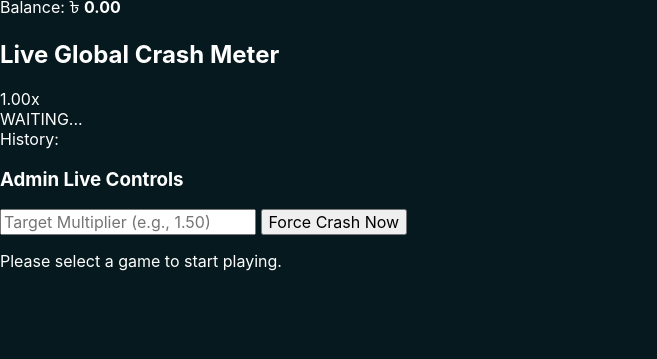
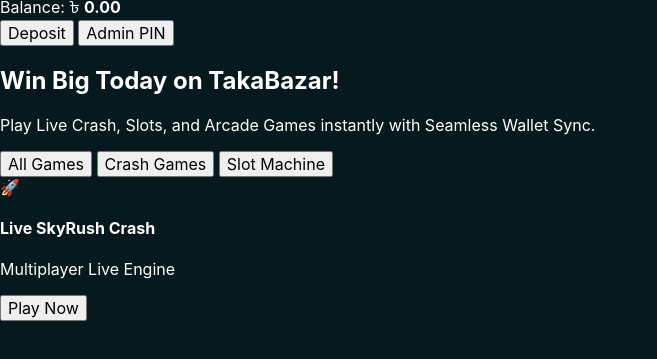
Before and after one commit to Sifulla/Takabazar, a website: page public/index.html in a window 1280 px wide. Shown: the part 23-382 px from the top of the page, without its empty margins (0-657 px from the left). Drawn offline with Linux system fonts and the light colour scheme; no server answers.

Commit message:
Update index.html

```diff
--- a/public/index.html
+++ b/public/index.html
@@ -5,52 +5,100 @@
   <meta name="viewport" content="width=device-width, initial-scale=1.0">
   <title>TakaBazar - Universal Gaming Platform</title>
   <link rel="stylesheet" href="/style.css">
+  <link href="https://fonts.googleapis.com/css2?family=Poppins:wght@400;600;700&display=swap" rel="stylesheet">
 </head>
 <body>
-  <!-- Header / Navigation Bar -->
-  <header class="header">
-    <div class="logo">TakaBazar</div>
-    <div class="wallet-info">
-      <span>Balance: ৳ <strong id="walletBalance">0.00</strong></span>
+
+  <!-- Top Navigation Bar -->
+  <header class="navbar">
+    <div class="logo">Taka<span>Bazar</span></div>
+    <div class="user-nav">
+      <div class="wallet-badge">
+        <span class="label">Balance:</span>
+        <span class="currency">৳</span>
+        <strong id="walletBalance">0.00</strong>
+      </div>
+      <button class="btn-deposit" onclick="openDepositModal()">Deposit</button>
+      <button class="btn-admin" onclick="openAdminModal()">Admin PIN</button>
     </div>
   </header>
 
-  <!-- Main Container -->
-  <main class="container">
-    <!-- Live Crash Multiplayer Dashboard (Shared State) -->
-    <section class="crash-dashboard">
-      <h2>Live Global Crash Meter</h2>
-      <div class="multiplier-display" id="globalMultiplier">1.00x</div>
-      <div class="status-badge" id="crashState">WAITING...</div>
+  <!-- Main Platform Container -->
+  <main class="main-layout">
 
-      <!-- Recent Crash Multiplier History -->
-      <div class="crash-history">
-        <span>History: </span>
-        <div id="historyList" class="history-list"></div>
+    <!-- Homepage View: Banner & Game Lobby -->
+    <section id="lobbyView" class="view-section">
+      <div class="hero-banner">
+        <h2>Win Big Today on TakaBazar!</h2>
+        <p>Play Live Crash, Slots, and Arcade Games instantly with Seamless Wallet Sync.</p>
+      </div>
+
+      <div class="category-bar">
+        <button class="cat-btn active">All Games</button>
+        <button class="cat-btn">Crash Games</button>
+        <button class="cat-btn">Slot Machine</button>
+      </div>
+
+      <div class="game-grid" id="gameGrid">
+        <!-- Built-in Demo Crash Game Card -->
+        <div class="game-card" onclick="startCrashGame()">
+          <div class="card-thumb crash-thumb">🚀</div>
+          <div class="card-info">
+            <h4>Live SkyRush Crash</h4>
+            <p>Multiplayer Live Engine</p>
+            <button class="play-btn">Play Now</button>
+          </div>
+        </div>
       </div>
     </section>
 
-    <!-- Admin Dynamic Control Panel (Integrated Live Crash Override) -->
-    <section class="admin-panel" id="adminControlPanel">
-      <h3>Admin Live Controls</h3>
-      <div class="admin-controls">
-        <input type="number" id="forceCrashTarget" placeholder="Target Multiplier (e.g., 1.50)" step="0.1" min="1">
-        <button id="forceCrashBtn" class="btn-danger" data-admin-action="force-crash">Force Crash Now</button>
+    <!-- Game View: Active Game Screen -->
+    <section id="gameScreenView" class="view-section hidden">
+      <div class="game-header">
+        <button class="back-btn" onclick="showLobby()">← Back to Lobby</button>
+        <h3 id="activeGameTitle">Playing Game</h3>
       </div>
+
+      <!-- Built-in Crash Game Interactive Screen -->
+      <div id="builtInCrashScreen" class="crash-arena hidden">
+        <div class="crash-stage">
+          <div class="multiplier-val" id="liveMultiplier">1.00x</div>
+          <div class="status-val" id="liveStatus">WAITING FOR NEXT ROUND...</div>
+        </div>
+        <div class="crash-controls">
+          <input type="number" id="betAmount" placeholder="Bet Amount (৳)" value="10">
+          <button id="placeBetBtn" class="btn-bet" onclick="placeBet()">Place Bet</button>
+          <button id="cashoutBtn" class="btn-cashout hidden" onclick="cashout()">Cash Out</button>
+        </div>
+      </div>
+
+      <!-- External ZIP Game Frame Container -->
+      <div id="iframeContainer" class="iframe-box hidden"></div>
     </section>
 
-    <!-- Active Game Frame Section -->
-    <section class="game-wrapper">
-      <div id="gameContainer" class="game-container">
-        <!-- Dynamic Game Iframe will be injected here via app.js -->
-        <p class="placeholder-text">Please select a game to start playing.</p>
-      </div>
-    </section>
   </main>
 
-  <!-- Core Scripts & Auto-Bridge Integration -->
+  <!-- Admin Control Modal -->
+  <div id="adminModal" class="modal hidden">
+    <div class="modal-content">
+      <span class="close-btn" onclick="closeAdminModal()">&times;</span>
+      <h3>Admin Control Panel</h3>
+      <div id="adminLoginForm">
+        <input type="password" id="adminPinInput" placeholder="Enter Admin PIN (Default: 6123)">
+        <button onclick="loginAdmin()">Login</button>
+      </div>
+      <div id="adminControls" class="hidden">
+        <p class="admin-status">Status: Authenticated</p>
+        <div class="control-group">
+          <label>Force Crash Multiplier:</label>
+          <input type="number" id="targetMultiplier" placeholder="e.g. 1.20" step="0.1">
+          <button class="btn-danger" onclick="triggerForceCrash()">Trigger Force Crash Now</button>
+        </div>
+      </div>
+    </div>
+  </div>
+
   <script src="/sdk/takabazar-auto-bridge.js"></script>
-  <script src="/sdk/takabazar-game-sdk.js"></script>
   <script src="/app.js"></script>
 </body>
 </html>
```
